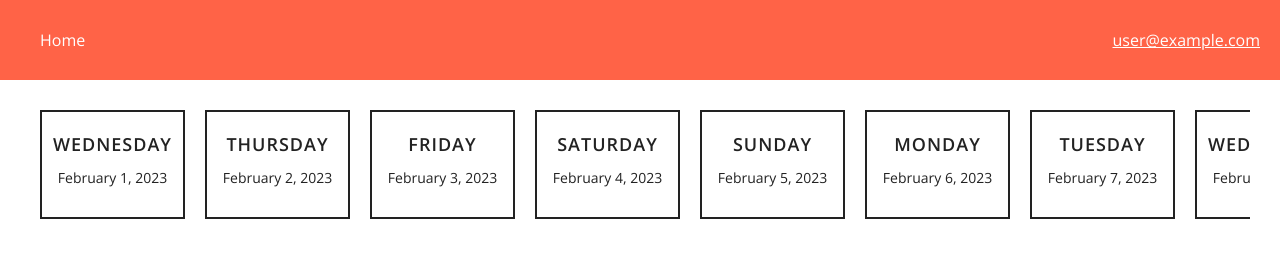
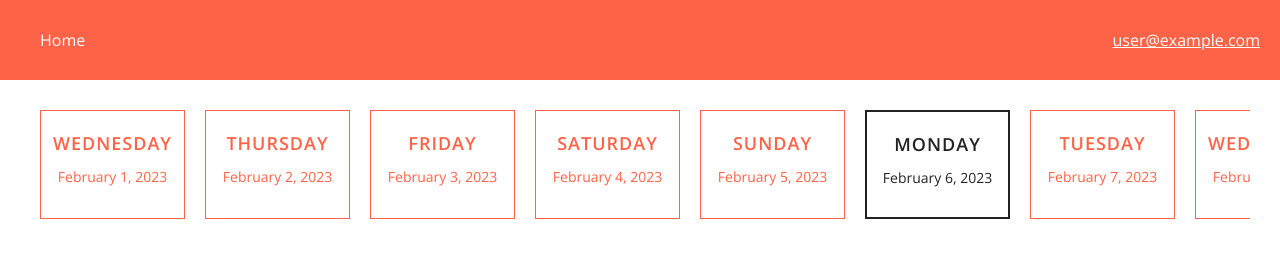
Before and after one commit to AleksandrKalinin/Task8, a Vue app: page /#/ in a window 1280 px wide. Shown: the top 269 px of the page. Built offline with nearby package versions, Linux system fonts and the light colour scheme; no server answers; the database is empty; sample sign-in values are in the browser's storage.

Commit message:
Fixed incorrect display of selected item in CarouselComponent

```diff
--- a/src/components/CalendarCarousel.vue
+++ b/src/components/CalendarCarousel.vue
@@ -7,7 +7,7 @@
           v-for="(item, index) in daysTransformed"
           :key="index"
           :class="{
-            'calendar-item_selected': true /* this.checkIfEqual(item, selectedDate) */,
+            'calendar-item_selected': item.isSelected,
           }"
           :ref="setItemRef"
           v-on:click="selectItem(item.date)"
@@ -205,6 +205,10 @@ export default {
       let tempItems = this.daysTransformed;
       for (let i = 0; i < tempItems.length; i++) {
         let day = tempItems[i];
+        day.isSelected = this.checkIfEqual(
+          day.date,
+          new Date(this.selectedDate)
+        );
         day.isCompleted = newItems.some((item) => {
           return (
             this.checkIfEqual(day.date, new Date(item.date.seconds * 1000)) &&
```
